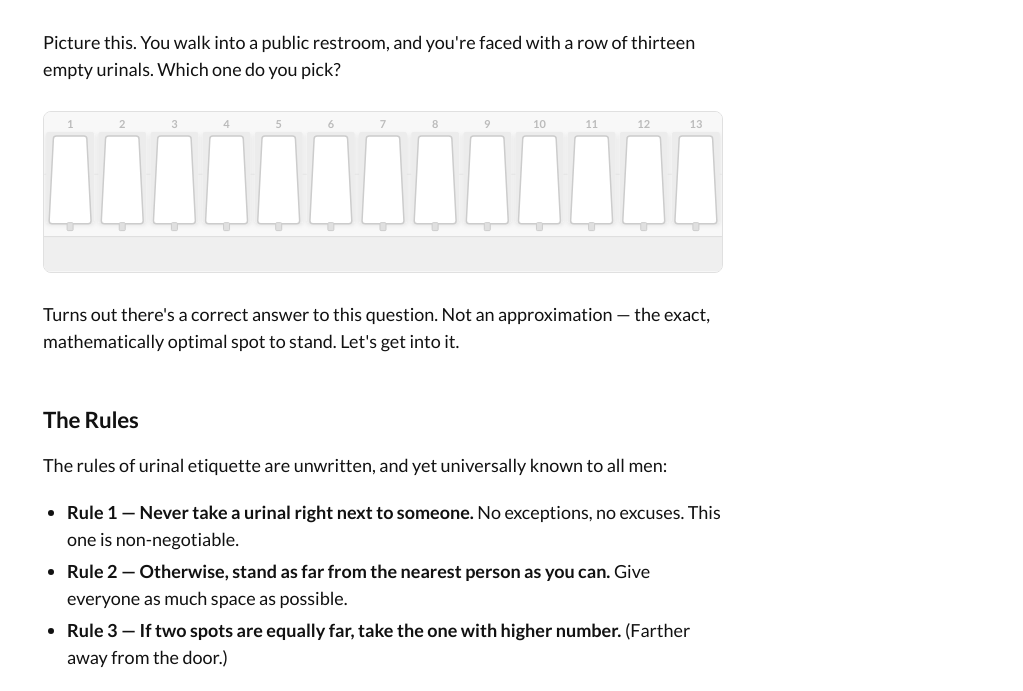
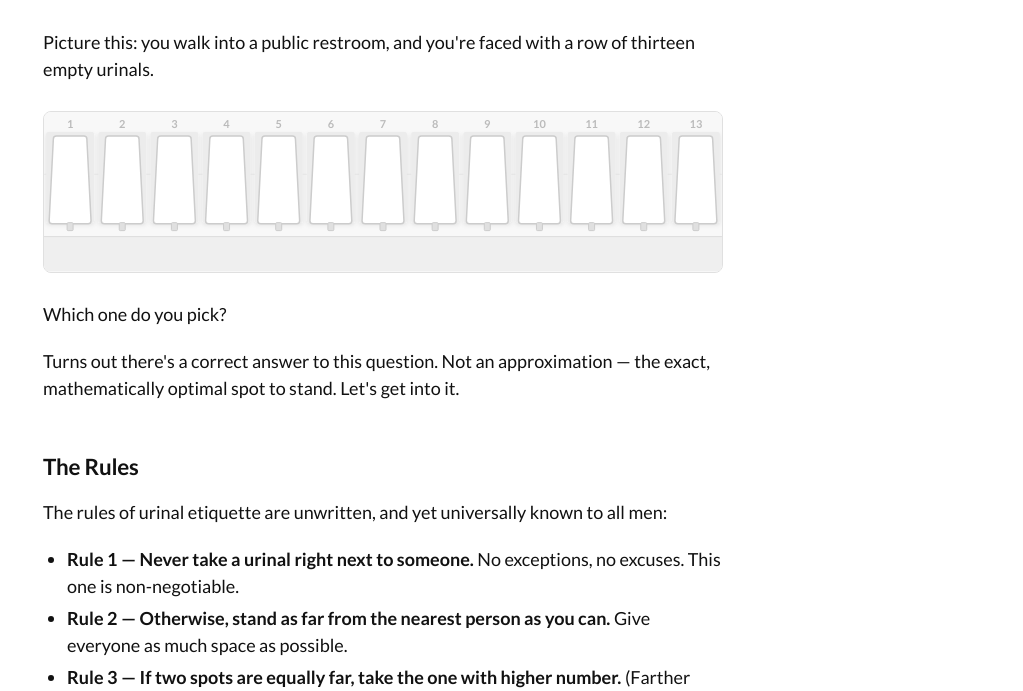
Before and after one commit to martinmasrna/blog, a plain HTML site: page urinal-dilemma/index.html in a window 1280 px wide. Shown: the part 109-800 px from the top of the page, without its empty margins (257-1280 px from the left). Drawn offline with nearby package versions, Linux system fonts and the light colour scheme.

Commit message:
Publish post: urinal-dilemma

```diff
--- a/urinal-dilemma/index.html
+++ b/urinal-dilemma/index.html
@@ -632,9 +632,11 @@
 
   <h1>The Thirteen Urinal Dilemma</h1>
 
-  <p>Picture this. You walk into a public restroom, and you're faced with a row of thirteen empty urinals. Which one do you pick?</p>
+  <p>Picture this: you walk into a public restroom, and you're faced with a row of thirteen empty urinals.</p>
 
   <div class="svg-illustration" id="hook-image"></div>
+
+  <p>Which one do you pick?</p>
 
   <p>Turns out there's a correct answer to this question. Not an approximation — the exact, mathematically optimal spot to stand. Let's get into it.</p>
 
```
